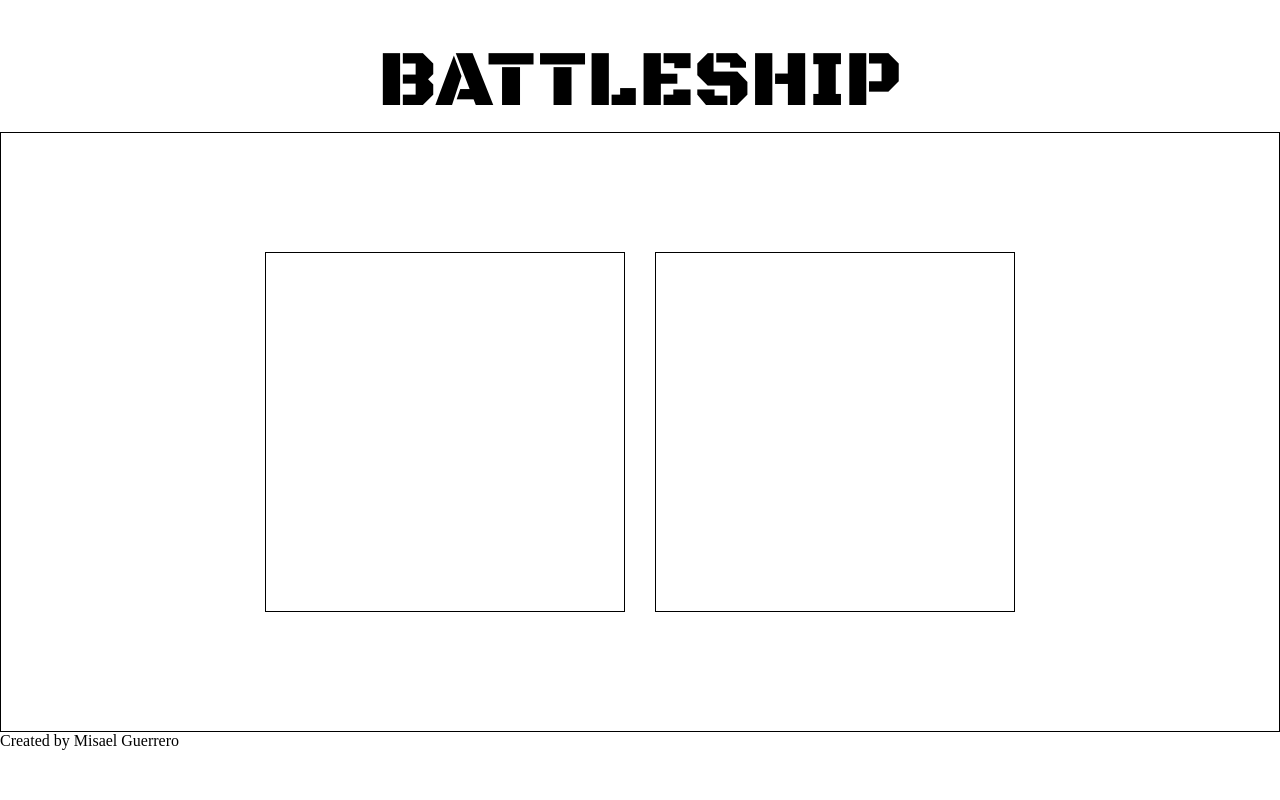
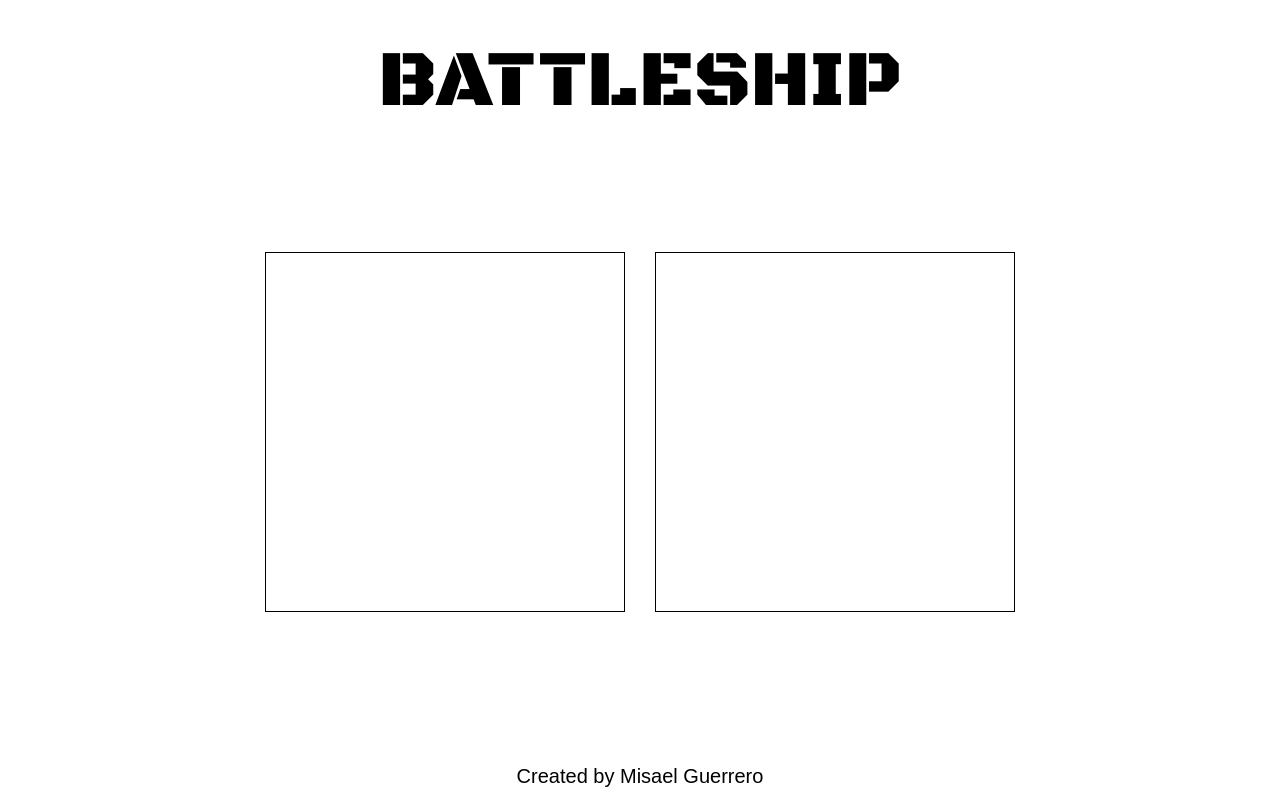
Before and after one commit to fmguerrero96/battleship, a plain HTML site: page index.html in a window 1280 px wide. Drawn offline with Linux system fonts and the light colour scheme.

Commit message:
Style footer

```diff
--- a/styles.css
+++ b/styles.css
@@ -28,7 +28,6 @@ main {
     display: flex;
     justify-content: center;
     align-items: center;
-    border: 1px solid black;
 }
 
 .board {
@@ -40,3 +39,16 @@ main {
 .board:first-child{
     margin-right: 30px;
 }
+
+footer{
+    display: flex;
+    justify-content: center;
+    align-items: flex-end;
+    height: 7vh;
+}
+
+.credits {
+    font-size: 1.25rem;
+    font-family: sans-serif;
+    font-weight: 200;
+}
```
